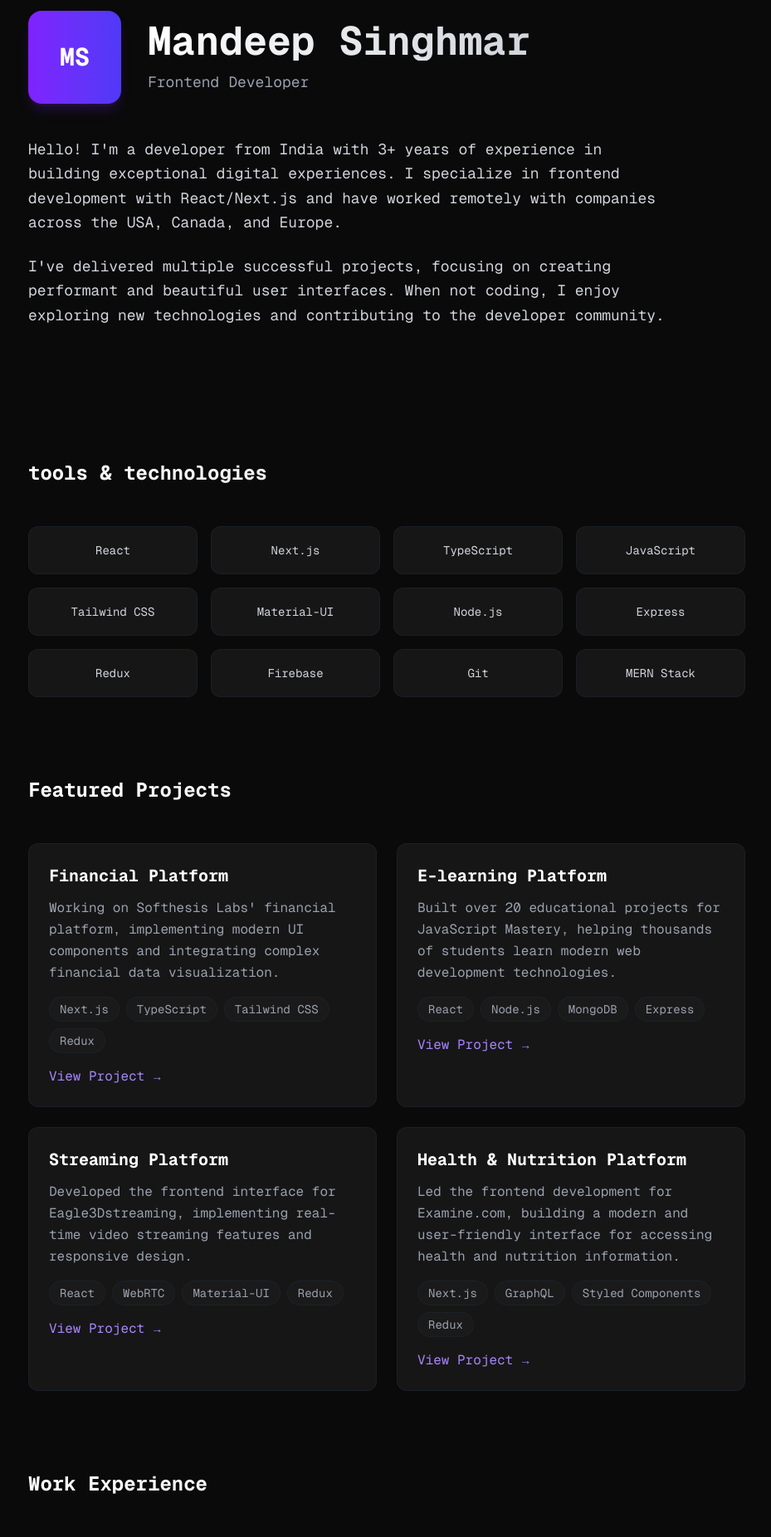
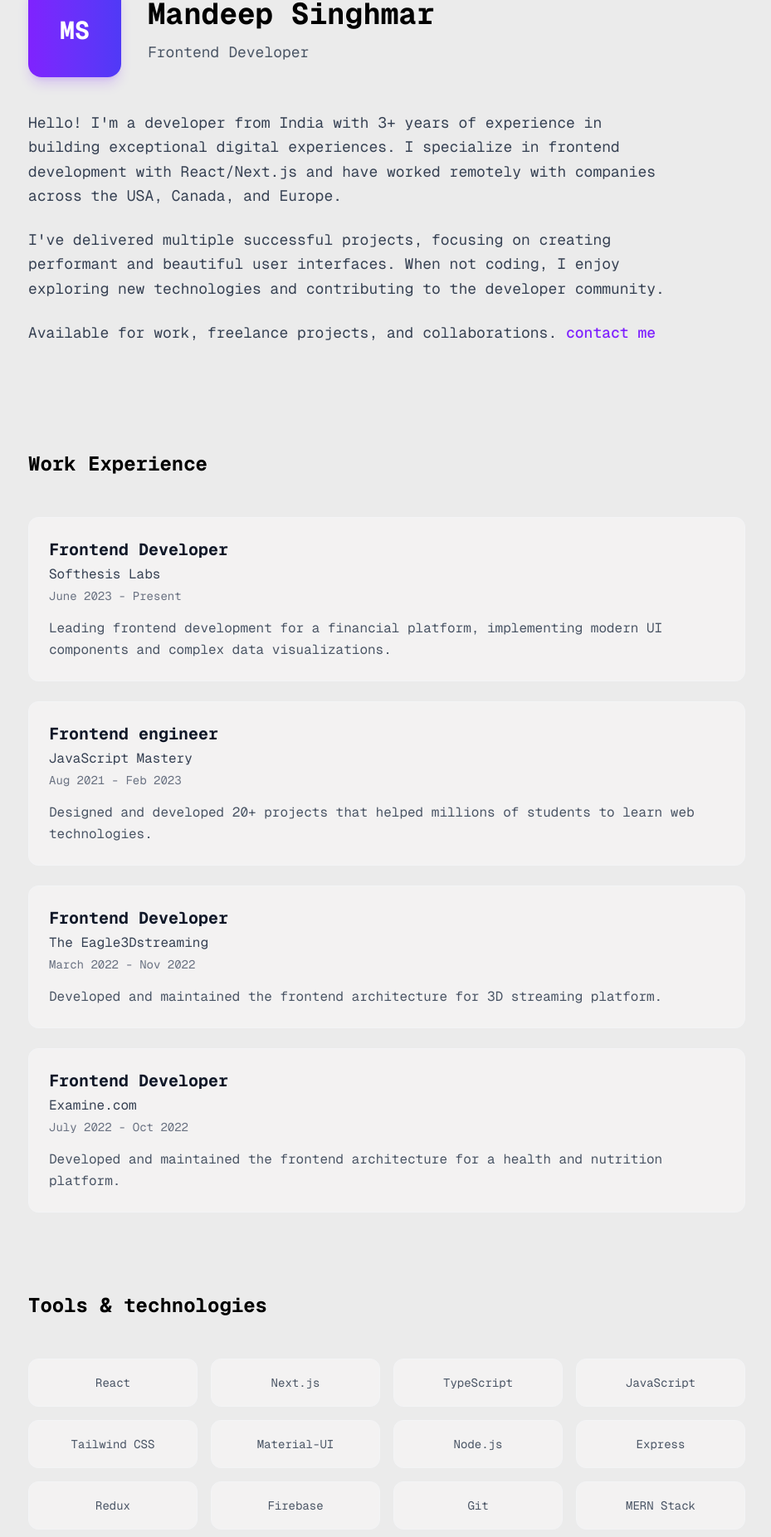
Before and after one commit to Mandeepsinghmar/mandeep, a Next.js app: page / in a window 1280 px wide. Shown: the part 99-1951 px from the top of the page at 83% size, without its empty margins (174-1103 px from the left). Built offline with nearby package versions, Linux system fonts and the light colour scheme.

Commit message:
feat: added new color design

```diff
--- a/src/app/layout.js
+++ b/src/app/layout.js
@@ -1,24 +1,24 @@
-import { Geist, Geist_Mono } from "next/font/google";
-import "./globals.css";
+import { Geist, Geist_Mono } from 'next/font/google';
+import './globals.css';
 
 const geistSans = Geist({
-  variable: "--font-geist-sans",
-  subsets: ["latin"],
+  variable: '--font-geist-sans',
+  subsets: ['latin'],
 });
 
 const geistMono = Geist_Mono({
-  variable: "--font-geist-mono",
-  subsets: ["latin"],
+  variable: '--font-geist-mono',
+  subsets: ['latin'],
 });
 
 export const metadata = {
-  title: "Create Next App",
-  description: "Generated by create next app",
+  title: "Hi, it's Mandeep :)",
+  description: "It's my personal portfolio site.",
 };
 
 export default function RootLayout({ children }) {
   return (
-    <html lang="en">
+    <html lang='en'>
       <body
         className={`${geistSans.variable} ${geistMono.variable} antialiased`}
       >
--- a/src/app/page.js
+++ b/src/app/page.js
@@ -6,44 +6,89 @@ import { GeistMono } from 'geist/font/mono';
 export default function Home() {
   return (
     <div
-      className={`min-h-screen bg-[#0a0a0a] text-white ${GeistMono.className}`}
+      className={`min-h-screen bg-[#ebebeb] text-[#1a1a1a] ${GeistMono.className}`}
     >
       {/* Hero Section */}
-      <header className='container mx-auto px-4 py-28 max-w-4xl'>
+      <header className='container mx-auto px-4 py-20 max-w-4xl'>
         <div className='flex flex-col gap-10'>
           <div className='flex items-center gap-8'>
-            <div className='w-28 h-28 rounded-2xl bg-gradient-to-r from-violet-600 to-indigo-600 flex items-center justify-center text-3xl font-bold shadow-lg shadow-violet-600/20'>
+            <div className='w-28 h-28 rounded-2xl bg-gradient-to-r from-violet-600 to-indigo-600 flex items-center justify-center text-3xl font-bold text-white shadow-lg shadow-violet-600/20'>
               MS
             </div>
             <div>
-              <h1 className='text-5xl font-bold mb-3 bg-gradient-to-r from-white to-gray-300 bg-clip-text text-transparent'>
+              <h1 className='text-4xl font-bold mb-3 text-black bg-clip-text '>
                 Mandeep Singhmar
               </h1>
-              <p className='text-gray-400 text-lg'>Frontend Developer</p>
+              <p className='text-gray-600 text-lg'>Frontend Developer</p>
             </div>
           </div>
-          <div className='space-y-6 text-gray-300 max-w-3xl'>
-            <p className='text-lg leading-relaxed'>
+          <div className='space-y-6 max-w-3xl'>
+            <p className='text-gray-700 text-lg leading-relaxed'>
               Hello! I'm a developer from India with 3+ years of experience in
               building exceptional digital experiences. I specialize in frontend
               development with React/Next.js and have worked remotely with
               companies across the USA, Canada, and Europe.
             </p>
-            <p className='text-lg leading-relaxed'>
+            <p className='text-gray-700 text-lg leading-relaxed'>
               I've delivered multiple successful projects, focusing on creating
               performant and beautiful user interfaces. When not coding, I enjoy
               exploring new technologies and contributing to the developer
               community.
             </p>
+            <p className='text-gray-700 text-lg leading-relaxed'>
+              Available for work, freelance projects, and collaborations.{' '}
+              <Link
+                href='mailto:msingh8328@gmail.com'
+                className=' text-violet-600 hover:text-violet-700 font-medium'
+              >
+                contact me
+              </Link>
+            </p>
           </div>
         </div>
       </header>
 
+      {/* Work Experience */}
+      <section className='py-12 '>
+        <div className='container mx-auto px-4 max-w-4xl'>
+          <h2 className='text-2xl font-bold mb-12 text-black'>
+            Work Experience
+          </h2>
+          <div className='space-y-6'>
+            <ExperienceCard
+              title='Frontend Developer'
+              company='Softhesis Labs'
+              date='June 2023 - Present'
+              description='Leading frontend development for a financial platform, implementing modern UI components and complex data visualizations.'
+            />
+            <ExperienceCard
+              title='Frontend engineer'
+              company='JavaScript Mastery'
+              date='Aug 2021 - Feb 2023'
+              description='Designed and developed 20+ projects that helped
+ millions of students to learn web technologies.'
+            />
+            <ExperienceCard
+              title='Frontend Developer'
+              company='The Eagle3Dstreaming'
+              date='March 2022 - Nov 2022'
+              description='Developed and maintained the frontend architecture for 3D streaming platform.'
+            />
+            <ExperienceCard
+              title='Frontend Developer'
+              company='Examine.com'
+              date='July 2022 - Oct 2022'
+              description='Developed and maintained the frontend architecture for a health and nutrition platform.'
+            />
+          </div>
+        </div>
+      </section>
+
       {/* Tools & Skills */}
       <section className='py-12 '>
         <div className='container mx-auto px-4 max-w-4xl'>
-          <h2 className='text-2xl font-bold mb-12 bg-gradient-to-r from-white to-gray-300 bg-clip-text text-transparent'>
-            tools & technologies
+          <h2 className='text-2xl font-bold mb-12 text-black'>
+            Tools & technologies
           </h2>
           <div className='grid grid-cols-2 md:grid-cols-3 lg:grid-cols-4 gap-4'>
             {[
@@ -62,9 +107,9 @@ export default function Home() {
             ].map((tool) => (
               <div
                 key={tool}
-                className={`p-4 bg-[#161616] rounded-xl text-center hover:bg-[#1a1a1a] transition-all hover:shadow-lg hover:shadow-violet-600/5 border border-gray-800/50 ${GeistMono.className}`}
+                className='p-4 bg-[#f3f2f2] rounded-xl text-center hover:bg-[#f8f8f8] transition-all hover:shadow-lg hover:shadow-violet-600/5 border border-gray-100'
               >
-                <span className='text-gray-300 text-sm'>{tool}</span>
+                <span className='text-gray-600 text-sm'>{tool}</span>
               </div>
             ))}
           </div>
@@ -74,7 +119,7 @@ export default function Home() {
       {/* Featured Projects */}
       <section className='py-12'>
         <div className='container mx-auto px-4 max-w-4xl'>
-          <h2 className='text-2xl font-bold mb-12 bg-gradient-to-r from-white to-gray-300 bg-clip-text text-transparent'>
+          <h2 className='text-2xl font-bold mb-12 text-black'>
             Featured Projects
           </h2>
           <div className='grid md:grid-cols-2 gap-6'>
@@ -106,56 +151,25 @@ export default function Home() {
         </div>
       </section>
 
-      {/* Work Experience */}
-      <section className='py-12 '>
-        <div className='container mx-auto px-4 max-w-4xl'>
-          <h2 className='text-2xl font-bold mb-12 bg-gradient-to-r from-white to-gray-300 bg-clip-text text-transparent'>
-            Work Experience
-          </h2>
-          <div className='space-y-6'>
-            <ExperienceCard
-              title='Frontend Developer'
-              company='Softhesis Labs'
-              date='June 2023 - Present'
-              description='Leading frontend development for a financial platform, implementing modern UI components and complex data visualizations.'
-            />
-            <ExperienceCard
-              title='Technical Educator'
-              company='JavaScript Mastery'
-              date='Aug 2021 - Feb 2023'
-              description='Created comprehensive web development tutorials and projects, reaching thousands of students globally.'
-            />
-            <ExperienceCard
-              title='Frontend Developer'
-              company='Examine.com'
-              date='July 2022 - Oct 2022'
-              description='Developed and maintained the frontend architecture for a health and nutrition platform.'
-            />
-          </div>
-        </div>
-      </section>
-
       {/* Contact */}
       <section className='py-12'>
         <div className='container mx-auto px-4 max-w-4xl text-center'>
-          <h2 className='text-2xl font-bold mb-8 bg-gradient-to-r from-white to-gray-300 bg-clip-text text-transparent'>
-            Get in Touch
-          </h2>
-          <p className='text-gray-300 mb-8 max-w-2xl mx-auto text-lg'>
+          <h2 className='text-2xl font-bold mb-8 text-black'>Get in Touch</h2>
+          <p className='text-gray-700 mb-8 max-w-2xl mx-auto text-lg'>
             I'm currently available for remote frontend development
             opportunities. Feel free to reach out if you'd like to work
             together!
           </p>
           <div className='flex justify-center gap-6'>
             <Link
-              href='mailto:your-email@example.com'
+              href='mailto:msingh8328@gmail.com'
               className='px-6 py-3 bg-violet-600 hover:bg-violet-700 rounded-xl transition-all hover:shadow-lg hover:shadow-violet-600/20 text-white font-medium'
             >
               Contact Me
             </Link>
             <Link
               href='#'
-              className='px-6 py-3 border border-gray-700 hover:border-violet-500 rounded-xl transition-all hover:shadow-lg hover:shadow-violet-600/10 font-medium'
+              className='px-6 py-3 bg-[#f3f2f2] border border-gray-200 hover:border-violet-200 rounded-xl transition-all hover:shadow-lg hover:shadow-violet-600/10 font-medium text-gray-700 hover:text-violet-600'
             >
               View Resume
             </Link>
@@ -164,7 +178,7 @@ export default function Home() {
       </section>
 
       {/* Footer */}
-      <footer className='py-12 border-t border-gray-800/50'>
+      <footer className='py-12 border-t border-gray-200'>
         <div className='container mx-auto px-4 max-w-4xl'>
           <div className='flex justify-center gap-8'>
             <SocialLink href='#' label='GitHub' />
@@ -182,14 +196,14 @@ export default function Home() {
 
 function ProjectCard({ title, description, tech, link }) {
   return (
-    <div className='p-6 bg-[#161616] rounded-xl hover:bg-[#1a1a1a] transition-all hover:shadow-lg hover:shadow-violet-600/10 border border-gray-800/50 group'>
-      <h3 className='text-xl font-bold mb-3'>{title}</h3>
-      <p className='text-gray-400 mb-4 leading-relaxed'>{description}</p>
+    <div className='p-6 bg-[#f3f2f2] rounded-xl hover:bg-[#f8f8f8] transition-all hover:shadow-lg hover:shadow-violet-600/10 border border-gray-100 group'>
+      <h3 className='text-xl font-bold mb-3 text-gray-900'>{title}</h3>
+      <p className='text-gray-600 mb-4 leading-relaxed'>{description}</p>
       <div className='flex flex-wrap gap-2 mb-4'>
         {tech.map((item) => (
           <span
             key={item}
-            className={`px-3 py-1 bg-[#1a1a1a] rounded-full text-sm text-gray-400 border border-gray-800/50 ${GeistMono.className}`}
+            className={`px-3 py-1 bg-[#ebebeb] rounded-full text-sm text-gray-600 border border-gray-100 ${GeistMono.className}`}
           >
             {item}
           </span>
@@ -197,7 +211,7 @@ function ProjectCard({ title, description, tech, link }) {
       </div>
       <Link
         href={link}
-        className='text-violet-400 hover:text-violet-300 flex items-center gap-2 group-hover:gap-3 transition-all'
+        className='text-violet-600 hover:text-violet-700 flex items-center gap-2 group-hover:gap-3 transition-all font-medium'
         target='_blank'
       >
         View Project
@@ -209,11 +223,11 @@ function ProjectCard({ title, description, tech, link }) {
 
 function ExperienceCard({ title, company, date, description }) {
   return (
-    <div className='p-6 bg-[#161616] rounded-xl border border-gray-800/50 hover:shadow-lg hover:shadow-violet-600/10 transition-all'>
-      <h3 className='text-xl font-bold'>{title}</h3>
-      <p className='text-gray-300 mt-1'>{company}</p>
+    <div className='p-6 bg-[#f3f2f2] rounded-xl border border-gray-100 hover:shadow-lg hover:shadow-violet-600/10 hover:bg-[#f8f8f8] group transition-all'>
+      <h3 className='text-xl font-bold text-gray-900'>{title}</h3>
+      <p className='text-gray-700 mt-1'>{company}</p>
       <p className='text-sm text-gray-500 mt-1'>{date}</p>
-      <p className='mt-4 text-gray-400 leading-relaxed'>{description}</p>
+      <p className='mt-4 text-gray-600 leading-relaxed'>{description}</p>
     </div>
   );
 }
@@ -222,7 +236,7 @@ function SocialLink({ href, label }) {
   return (
     <Link
       href={href}
-      className='text-gray-400 hover:text-violet-400 transition-colors'
+      className='text-gray-600 hover:text-violet-600 transition-colors font-medium'
       target='_blank'
     >
       {label}
```
